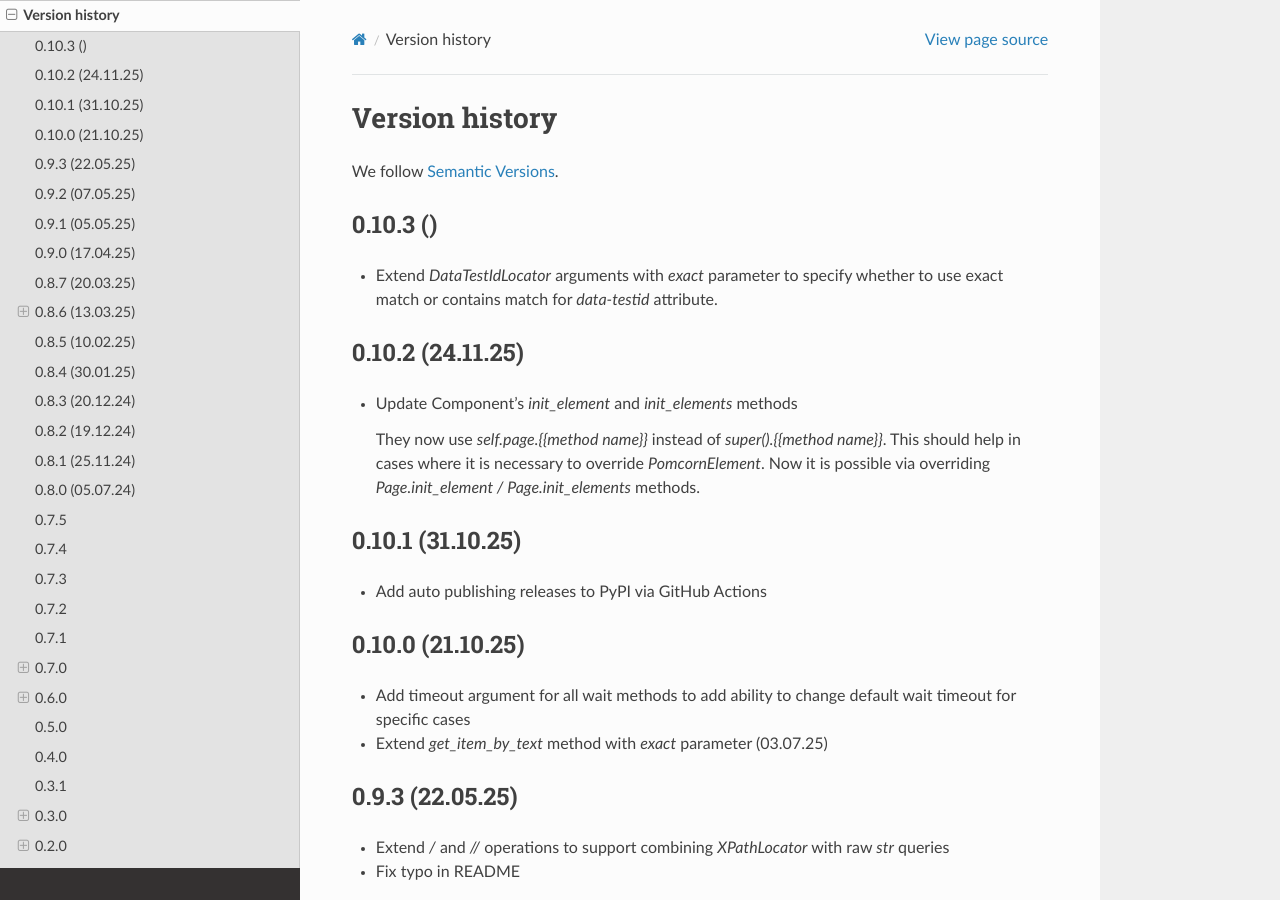
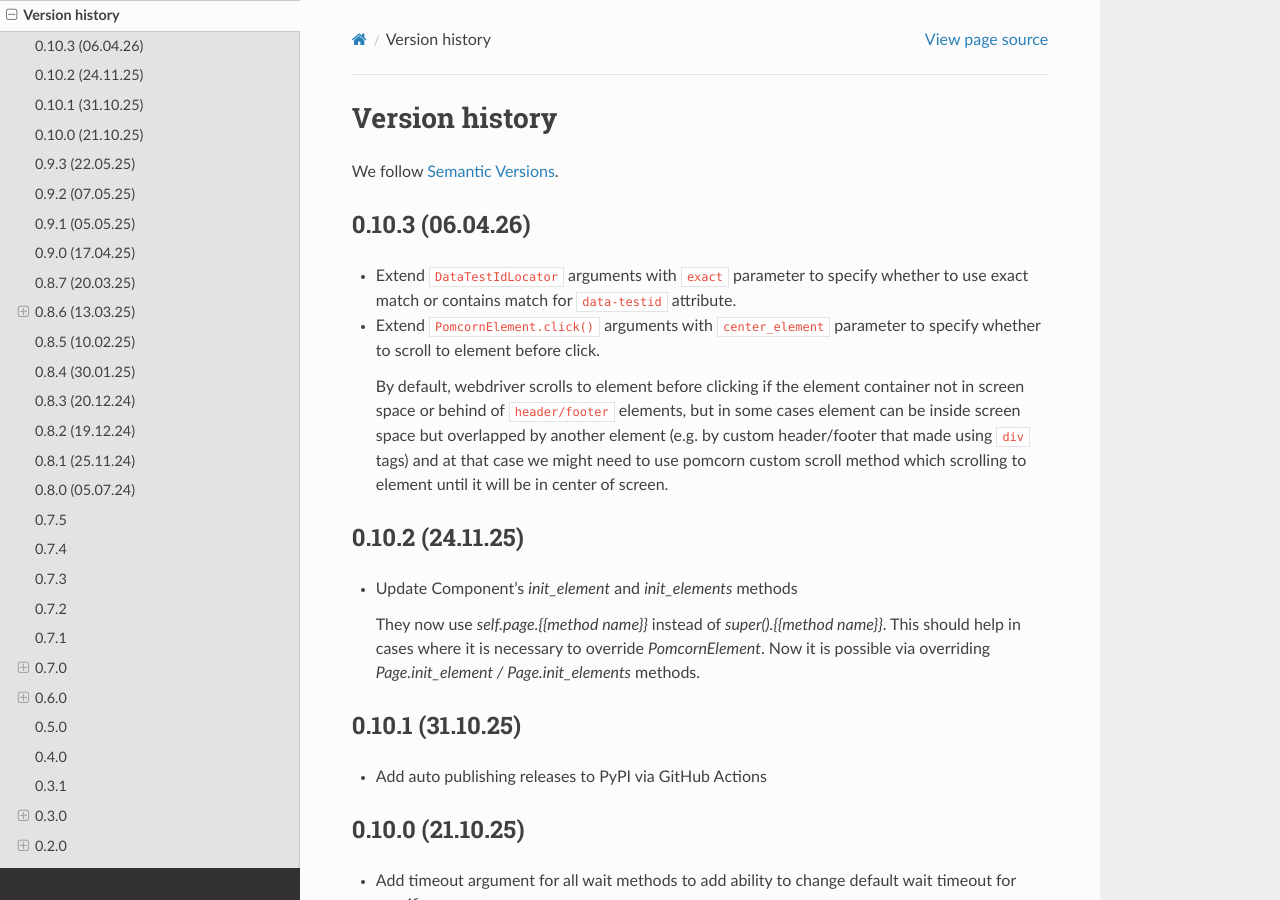
Before and after one commit to saritasa-nest/pomcorn, a Sphinx documentation site: the page built from docs/CHANGELOG.rst, in a window 1280 px wide and 900 px high. Built offline with Sphinx 7.4.7 and the Read the Docs theme 3.1.0, drawn with Linux system fonts in a browser that asks for light colours.

Commit message:
Extend PomcornElement.click arguments (#166)
By default, webdriver scrolls to the element before clicking if the
element is not in viewport or is behind overlays (header/footer tags).
If the element is visible but overlapped, set center_element to True to
scroll it to the center of the screen.

```diff
--- a/docs/CHANGELOG.rst
+++ b/docs/CHANGELOG.rst
@@ -3,10 +3,18 @@ Version history
 
 We follow `Semantic Versions <https://semver.org/>`_.
 
-0.10.3 ()
+0.10.3 (06.04.26)
 *******************************************************************************
-- Extend `DataTestIdLocator` arguments with `exact` parameter to specify
-  whether to use exact match or contains match for `data-testid` attribute.
+- Extend ``DataTestIdLocator`` arguments with ``exact`` parameter to specify
+  whether to use exact match or contains match for ``data-testid`` attribute.
+- Extend ``PomcornElement.click()`` arguments with ``center_element`` parameter
+  to specify whether to scroll to element before click.
+
+  By default, webdriver scrolls to element before clicking if the element container
+  not in screen space or behind of ``header/footer`` elements, but in some cases element
+  can be inside screen space but overlapped by another element (e.g. by custom header/footer
+  that made using ``div`` tags) and at that case we might need to use pomcorn custom scroll
+  method which scrolling to element until it will be in center of screen.
 
 0.10.2 (24.11.25)
 *******************************************************************************
--- a/pyproject.toml
+++ b/pyproject.toml
@@ -1,6 +1,6 @@
 [tool.poetry]
 name = "pomcorn"
-version = "0.10.2"
+version = "0.10.3"
 description = "Base implementation of Page Object Model"
 authors = [
   "Saritasa <pypi@saritasa.com>",
```
Also changed, not shown: 1 other file.
